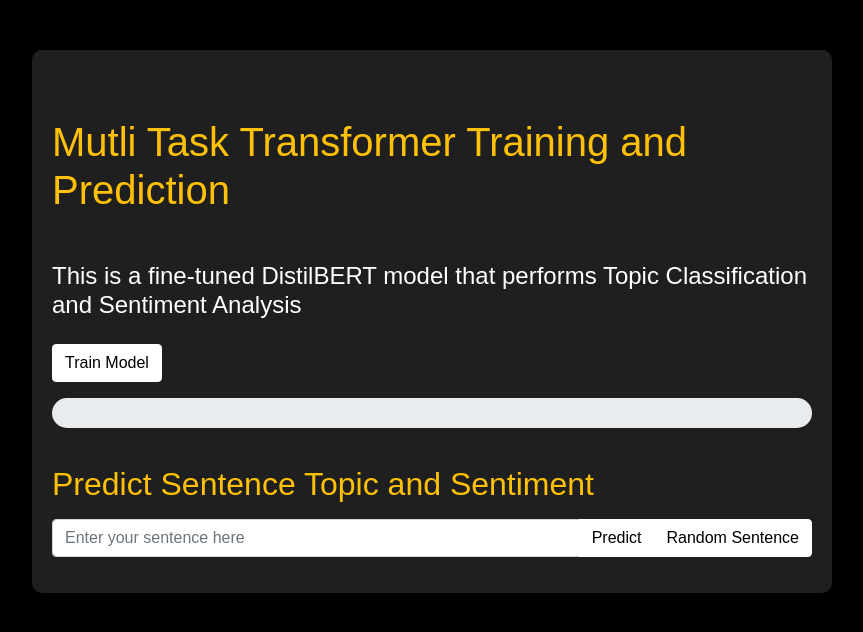
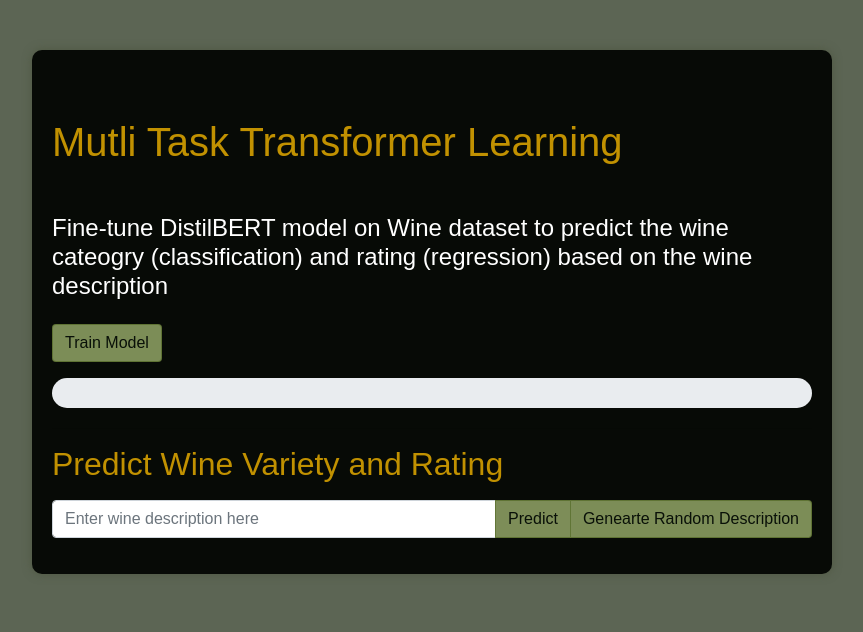
Before and after one commit to AishwaryaHastak/MTL_DistillBERT, a Flask app: page / in a window 1280 px wide. Shown: the top 632 px of the page, without its empty margins (208-1071 px from the left). Run offline with Flask 3, Linux system fonts and the light colour scheme; some libraries are stand-ins or nearby versions.

Commit message:
mtl on wine data

```diff
--- a/app.py
+++ b/app.py
@@ -2,8 +2,8 @@
 from flask_socketio import SocketIO, emit
 from sentrans.tokenize import Tokenize
 from sentrans.embeddings import Embeddings
-from sentrans.dataset import NewsDataset
-from sentrans.constants import MODEL_NAME, TOKEN_MAX_LENGTH, CLASSIFICATION_FILE_PATH, SENTIMENT_FILE_PATH
+from sentrans.dataset import WineDataset
+from sentrans.constants import MODEL_NAME, TOKEN_MAX_LENGTH, DATA_FILE_PATH
 from sentrans.model import MultiTaskBERT
 from sentrans.collator import SentenceDataCollator
 from sentrans.metric import compute_metrics
@@ -16,8 +16,7 @@
 socketio = SocketIO(app)
 
 tokenize = Tokenize(MODEL_NAME)
-st_model = None
-trainer = None
+mtl_model = None
 
 @app.route('/')
 def index():
@@ -25,27 +24,23 @@
 
 @socketio.on('start_training')
 def start_training():
-    global st_model, trainer
+    global st_model,mtl_model
     response = {
         "message": "Training started...",
         "status": "running"
     }
     emit('training_status', response)
 
-    tokenize.prepare_dataset(CLASSIFICATION_FILE_PATH, SENTIMENT_FILE_PATH)
+    tokenize.prepare_dataset(DATA_FILE_PATH)
     tokenize.tokenize_data(tokenize.tokenizer, TOKEN_MAX_LENGTH)
-    st_model = Embeddings(tokenize.tokenizer, MODEL_NAME)
-    st_model.create_embeddings(tokenize.tokenized_train_data)
 
-    # Print embeddings for a few sentences
-    for i in range(2):  # Adjust the range as needed
-        print('\nSentence: \n', tokenize.train_df.iloc[i]['sentence'], '\nEmbedding: \n', st_model.embeddings[i])
-        print('\nEmbedding Shape: \n', st_model.embeddings[i].shape)
-
-    train_dataset = NewsDataset(tokenize.tokenized_train_data, tokenize.train_df['label'].tolist(), tokenize.train_df['task'].tolist())
-    eval_dataset = NewsDataset(tokenize.tokenized_eval_data, tokenize.eval_df['label'].tolist(), tokenize.eval_df['task'].tolist())
+    train_dataset = WineDataset(tokenize.tokenized_train_data, tokenize.train_df['variety'].tolist(),\
+                                tokenize.train_df['rating'].tolist())
+    eval_dataset = WineDataset(tokenize.tokenized_eval_data, tokenize.eval_df['variety'].tolist(), \
+                               tokenize.eval_df['rating'].tolist())
     data_collator = SentenceDataCollator()
-    mtl_model = MultiTaskBERT(num_classes_topic=tokenize.num_classes, num_classes_sentiment=tokenize.num_sentiment, model=st_model.model)
+    mtl_model = MultiTaskBERT(model_name=MODEL_NAME,
+                              num_classes=tokenize.num_classes)
     training_args = TrainingArgs()
 
     class CustomTrainer(SentenceTrainer):
@@ -87,22 +82,25 @@
     emit('training_progress', {'progress': 1.0})
 
     predictions, labels, metrics = trainer.predict(eval_dataset)
-    emit('final_accuracy', metrics['test_accuracy'])
+    # emit('final_accuracy', metrics['test_variety_accuracy'])
+    emit(f"Variety Accuracy:{metrics['test_variety_accuracy']:.2f}")
+    emit(f"Rating Accuracy:{metrics['test_rating_accuracy']:.2f}")
+
 
 @app.route('/predict', methods=['POST'])
 def predict():
     sentence = request.json['sentence']
-    topic, sentiment = predict_sentence(trainer, tokenize.tokenizer, sentence, TOKEN_MAX_LENGTH)
+    variety, rating = predict_sentence(mtl_model, tokenize.tokenizer, sentence, TOKEN_MAX_LENGTH)
     response = {
         "sentence": sentence,
-        "predicted_topic": tokenize.class_label_decode[topic],
-        "predicted_sentiment": tokenize.sent_label_decode[sentiment]
+        "predicted_variety": tokenize.class_label_decode[variety],
+        "predicted_rating": rating
     }
     return jsonify(response)
 
 @app.route('/random_sentence', methods=['GET'])
 def random_sentence():
-    with open('sample_sentences.txt', 'r') as file:
+    with open('sample_wine_descriptions.txt', 'r') as file:
         sentences = file.readlines()
     random_sentence = random.choice(sentences)
     return jsonify({"sentence": random_sentence})
--- /dev/null
+++ b/sample_wine_descriptions.txt
@@ -0,0 +1,2 @@
+"A Portela Mencia 2013, Spain, A Portela Mencia 2013, Spain, Dark purple. Powerful aromas of candied blackberry, blueberry and licorice, complicated by violet and cracked pepper. Lush, intensely flavored and smooth, offering spicy dark berry and cherry compote flavors enlivened by a subtle floral nuance. Finishes sappy and long, with resonating spiciness, a hint of licorice and chewy tannins."
+"Adami Garbel Brut Prosecco, Prosecco, Italy, Adami Garbel Brut Prosecco, Prosecco, Italy, Garbèl, which in ancient local dialect means adry, crisp, pleasantly tart wine, is produced from the hilly vineyards in the Colli Trevigiani area. The ample nose releases crisp-edged, complexfruit notes, and the palate is full-flavored with a crisp acidity. A wonderfully versatile sparkler, Garbèl's 13 grams of residual sugar place it between the Brut and Extra Dry styles, making it perfect for wine bars as well as celebrations."
--- a/src/sentrans/collator.py
+++ b/src/sentrans/collator.py
@@ -7,6 +7,8 @@
     def __call__(self, batch):
         input_ids = torch.stack([item['input_ids'] for item in batch])
         attention_mask = torch.stack([item['attention_mask'] for item in batch])
+        # variety = torch.tensor([item['variety'] for item in batch], dtype=torch.long)
+        # rating = torch.tensor([item['rating'] for item in batch], dtype=torch.long)
         variety = torch.tensor([item['label']['variety'] for item in batch], dtype=torch.long)
         rating = torch.tensor([item['label']['rating'] for item in batch], dtype=torch.long)
 
--- a/src/sentrans/tokenize.py
+++ b/src/sentrans/tokenize.py
@@ -11,7 +11,8 @@
 
     def prepare_dataset(self, data_file_path):
 
-        wine_df = pd.read_csv(data_file_path).head(500)
+        wine_df = pd.read_csv(data_file_path)
+        wine_df = wine_df.sample(n=5000, random_state=42).reset_index(drop=True)
         wine_df['variety'], unique_classes = pd.factorize(wine_df['variety'])
         self.num_classes = len(wine_df['variety'].unique())
 
--- a/src/sentrans/trainer.py
+++ b/src/sentrans/trainer.py
@@ -1,6 +1,7 @@
 # trainer.py
 
 from transformers import Trainer
+from torch.utils.data import DataLoader
 from sentrans.constants import CLASSIFICATION_WT, REGRESSION_WT
 import torch
 
@@ -13,7 +14,7 @@
         rating = inputs['rating']
         variety_preds, rating_preds = model(input_ids, attention_mask)
         classification_loss = torch.nn.CrossEntropyLoss()(variety_preds, variety)
-        # print('rating_preds, rating', rating_preds, rating)
+
         if rating_preds.dim() > 1:
             rating_preds = rating_preds.squeeze(-1)  # Squeeze the last dimension if it's size 1
 
@@ -31,7 +32,6 @@
     def prediction_step(self, model, inputs, prediction_loss_only,ignore_keys=None):
         input_ids = inputs['input_ids']
         attention_mask = inputs['attention_mask']
-
         # We do not need to calculate gradients for validation
         with torch.no_grad():
             logits = []
--- a/src/sentrans/training_args.py
+++ b/src/sentrans/training_args.py
@@ -17,5 +17,6 @@
             eval_strategy=TRAINING_ARGUMENTS['eval_strategy'],
             eval_steps=TRAINING_ARGUMENTS['eval_steps'],
             save_steps=TRAINING_ARGUMENTS['save_steps'],
-            save_total_limit=TRAINING_ARGUMENTS['save_total_limit']
+            save_total_limit=TRAINING_ARGUMENTS['save_total_limit'],
+            learning_rate=TRAINING_ARGUMENTS['learning_rate']
         )
--- a/templates/index.html
+++ b/templates/index.html
@@ -10,7 +10,7 @@
         <style>
             body {
                 font-family: Arial, sans-serif;
-                background-color: #000000; /* Black */
+                background-color: #5c6554; /* Black */
                 color: #ffffff; /* White */
                 margin: 0;
                 padding: 0;
@@ -19,27 +19,22 @@
                 max-width: 800px;
                 margin: 0 auto;
                 padding: 20px;
-                background-color: #1f1f1f; /* Dark Grey */
+                background-color: #070a06; /* Dark Grey */
                 border-radius: 10px;
-                box-shadow: 0 0 10px rgba(0, 0, 0, 0.5);
+                box-shadow: 0 0 10px rgba(70, 79, 52, 0.587);
                 margin-top: 50px;
             }
             h1, h2 {
-                color: #ffc107; /* Yellow */
+                color: #c19101; /* Yellow */
             }
             button.btn-primary, button.btn-success {
-            background-color: #ffffff; /* White */
-            border-color: #ffffff; /* White */
-            color: #000000; /* Black */
-        }
-        button.btn-primary:not(:disabled):not(.disabled):active, button.btn-success:not(:disabled):not(.disabled):active {
-            background-color: #ffffff; /* White */
-            border-color: #ffffff; /* White */
-            color: #000000; /* Black */
+            background-color: #8ea063e0; /* White */
+            border-color: #5c702fe0; /* White */
+            color: #091008; /* Black */
         }
         button.btn-primary:hover, button.btn-success:hover {
-            background-color: #000000; /* Black */
-            border-color: #000000; /* Black */
+            background-color: #4a5b24; /* Black */
+            border-color: #4a5b24; /* Black */
             color: #ffffff; /* White */
         }
             .progress {
@@ -48,8 +43,9 @@
                 margin-bottom: 20px;
             }
             #progressBar .progress-bar {
+                color: #4a5b24;
                 border-radius: 15px;
-                background-color: #ffffff; /* White */
+                background-color: #c9dbb7; /* White */
             }
             #predictionResult {
                 margin-top: 20px;
@@ -59,8 +55,8 @@
 
 <body>
     <div class="container">
-        <h1 class="mt-5">Mutli Task Transformer Training and Prediction</h1>
-        <h4 class="mt-5" style="color: white;">This is a fine-tuned DistilBERT model that performs Topic Classification and Sentiment Analysis</h4>
+        <h1 class="mt-5">Mutli Task Transformer Learning</h1>
+        <h4 class="mt-5" style="color: white;">Fine-tune DistilBERT model on Wine dataset to predict the wine cateogry (classification) and rating (regression) based on the wine description</h4>
 
         <button id="trainButton" class="btn btn-primary mt-3">Train Model</button>
         <div id="trainStatus" class="mt-3"></div>
@@ -69,12 +65,12 @@
         </div>
         <div id="finalAccuracy" class="mt-3"></div>
         <hr>
-        <h2>Predict Sentence Topic and Sentiment</h2>
+        <h2>Predict Wine Variety and Rating</h2>
         <div class="input-group mt-3">
-            <input type="text" id="sentenceInput" class="form-control" placeholder="Enter your sentence here">
+            <input type="text" id="sentenceInput" class="form-control" placeholder="Enter wine description here">
             <div class="input-group-append">
                 <button id="predictButton" class="btn btn-success">Predict</button>
-                <button id="randomSentenceButton" class="btn btn-primary">Random Sentence</button>
+                <button id="randomSentenceButton" class="btn btn-primary">Genearte Random Description</button>
             </div>
         </div>
         <div id="predictionResult" class="mt-3"></div>
@@ -119,9 +115,9 @@
                 data: JSON.stringify({ sentence: sentence }),
                 success: function(response) {
                     $('#predictionResult').html(
-                        `<p>Sentence: ${response.sentence}</p>
-                         <p>Predicted Topic: ${response.predicted_topic}</p>
-                         <p>Predicted Sentiment: ${response.predicted_sentiment}</p>`
+                        `<p>Description: ${response.sentence}</p>
+                         <p>Predicted Variety: ${response.predicted_variety}</p>
+                         <p>Predicted Rating: ${response.predicted_rating}</p>`
                     );
                 }
             });
```
Also changed, not shown: index.html (deleted, +0 -141 lines), main.py (+16 -20 lines), src/sentrans/constants.py (+12 -11 lines), src/sentrans/dataset.py (+11 -3 lines), src/sentrans/metric.py (+11 -4 lines), src/sentrans/model.py (+8 -3 lines), src/sentrans/predict.py (+8 -13 lines), src/sentrans/train.py (added, +97 -0 lines), README.md, 3 other files.
